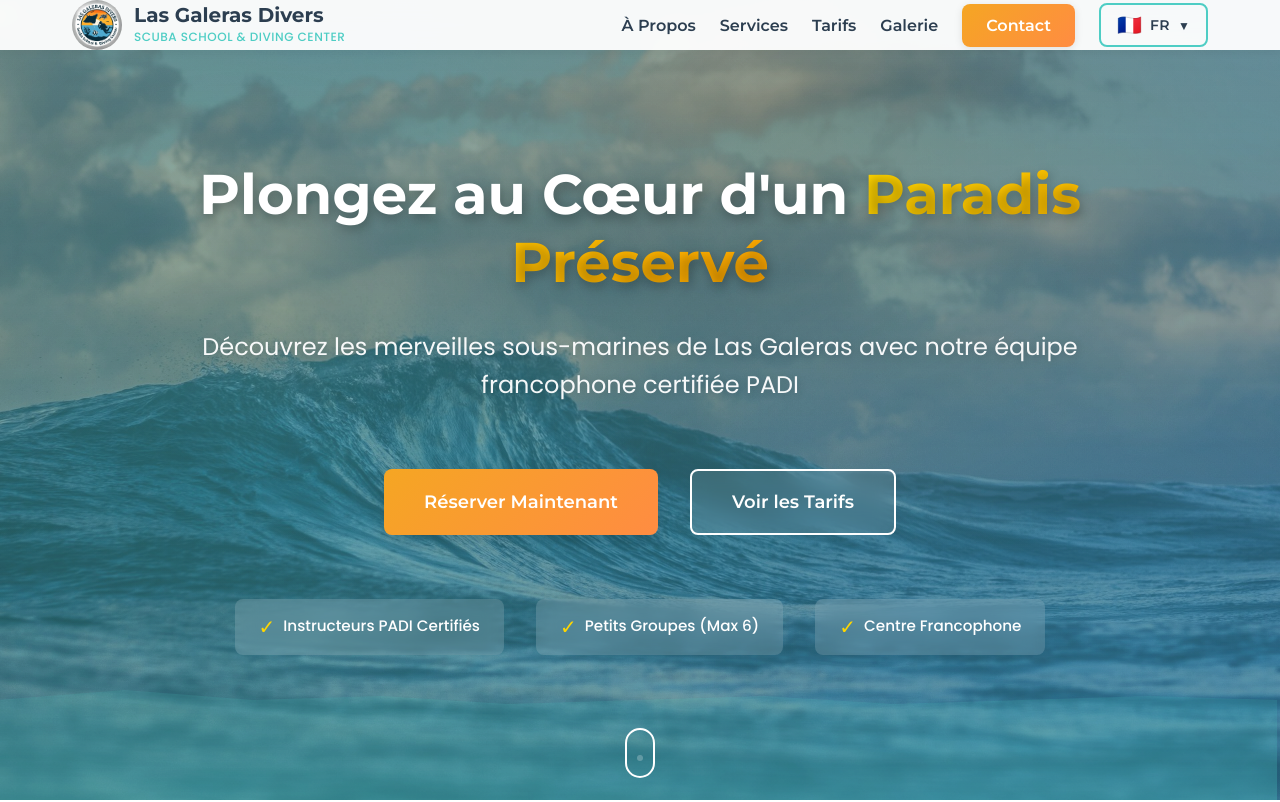
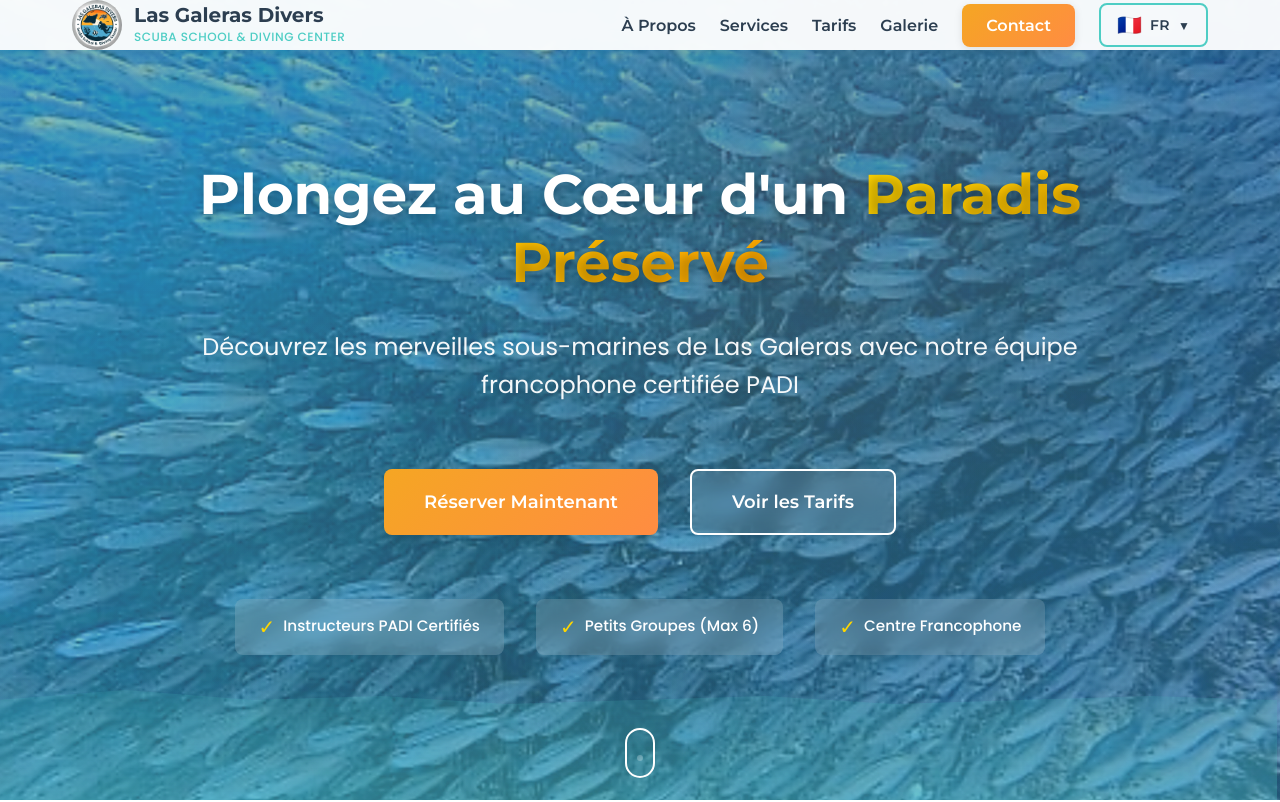
Before and after one commit to SylvestreG/las-galeras-divers, a React (Vite) app: page / in a window 1280 px wide. Shown: the top 802 px of the page. Built offline with nearby package versions, Linux system fonts and the light colour scheme.

Commit message:
Amélioration de l'image hero: nouvelle photo de banc de poissons optimisée et centrée

```diff
--- a/src/components/Hero.css
+++ b/src/components/Hero.css
@@ -4,13 +4,15 @@
   display: flex;
   align-items: center;
   justify-content: center;
-  background-position: center;
+  background-position: center center;
   background-size: cover;
   background-repeat: no-repeat;
   background-attachment: fixed;
   color: var(--white);
   overflow: hidden;
   padding-top: 80px;
+  image-rendering: -webkit-optimize-contrast;
+  image-rendering: crisp-edges;
 }
 
 /* Effet de vagues marines animées */
```
Also changed, not shown: public/assets/hero-bg.jpg.
